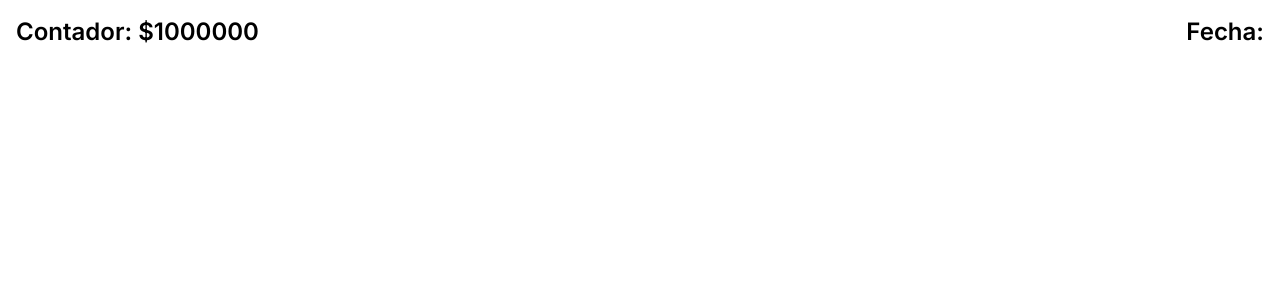
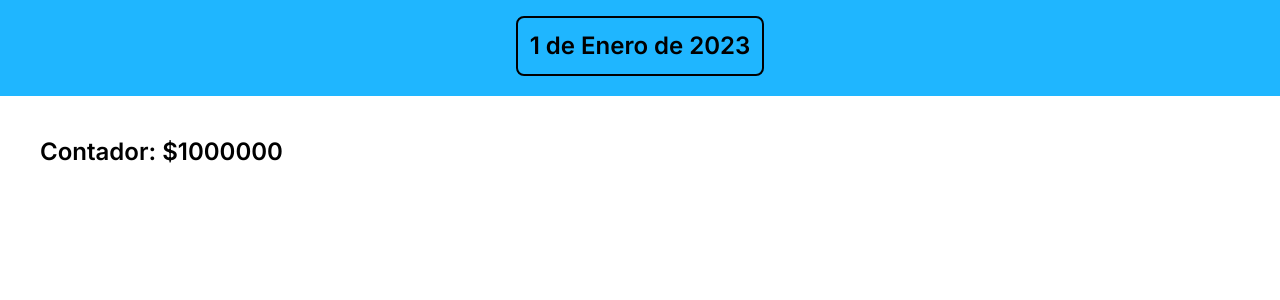
Before and after one commit to UrielJolodovsky/crisis_game, a Next.js app in the folder crisis_game/: page / in a window 1280 px wide. Shown: the top 300 px of the page. Built offline with nearby package versions, Linux system fonts and the light colour scheme.

Commit message:
continue with the setup of the game

```diff
--- a/crisis_game/src/app/layout.tsx
+++ b/crisis_game/src/app/layout.tsx
@@ -4,8 +4,8 @@ import { Inter } from 'next/font/google'
 const inter = Inter({ subsets: ['latin'] })
 
 export const metadata = {
-  title: 'Create Next App',
-  description: 'Generated by create next app',
+  title: 'Crisis - StartUp',
+  description: 'Educational game about financial crisis in a company',
 }
 
 export default function RootLayout({
--- a/crisis_game/src/app/page.tsx
+++ b/crisis_game/src/app/page.tsx
@@ -1,12 +1,21 @@
 'use client'
 import Header from '@/components/Header'
 import Image from 'next/image'
+import { useState } from 'react'
 
 export default function Home() {
+  const [dinero, setDinero] = useState(1000000)
   return (
     // <main className="flex min-h-screen flex-col items-center justify-between p-24">
     //  <Header />
     // </main>
-    <Header />
+    <>
+      <Header />
+      <div className='pl-10 pt-10'>
+                    <h2 className="text-2xl font-semibold text-black">
+                      Contador: ${dinero}
+                    </h2>
+      </div>
+    </>
   )
 }
--- a/crisis_game/src/components/Header.tsx
+++ b/crisis_game/src/components/Header.tsx
@@ -2,19 +2,13 @@
 import React, { useState } from 'react'
 
 const Header = () => {
-    const [dinero, setDinero] = useState(1000000)
-    const [fecha, setFecha] = useState()
+    const [fecha, setFecha] = useState('1 de Enero de 2023')
   return (
-        <div className="w-full h-24 bg-blue-500 py-4">
-            <div className="container mx-auto px-4 flex justify-between items-center">
-                <div>
-                    <h2 className="text-2xl font-semibold text-black">
-                        Contador: ${dinero}
-                    </h2>
-                </div>
-                <div className='ml-3'>
-                    <h2 className="text-2xl font-semibold text-black">
-                        Fecha: {fecha}
+        <div className="w-full h-24 bg-blue align-middle pt-4">
+            <div className="container mx-auto flex justify-around items-center">
+                <div className='border-solid border-2 rounded-lg align-middle hover:scale-110 cursor-pointer'>
+                    <h2 className="text-2xl font-semibold text-black p-3">
+                        {fecha}
                     </h2>
                 </div>
             </div>
```
